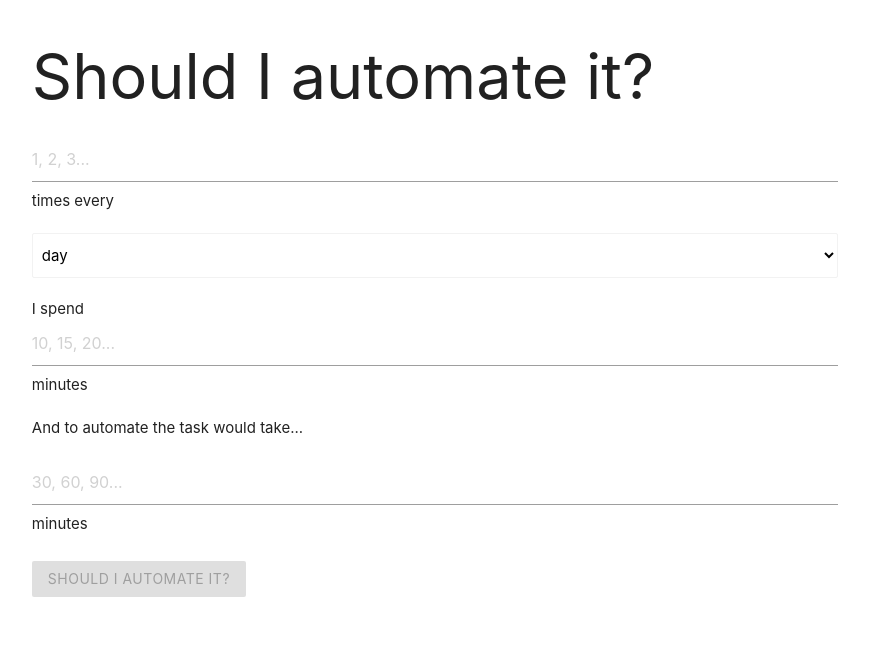
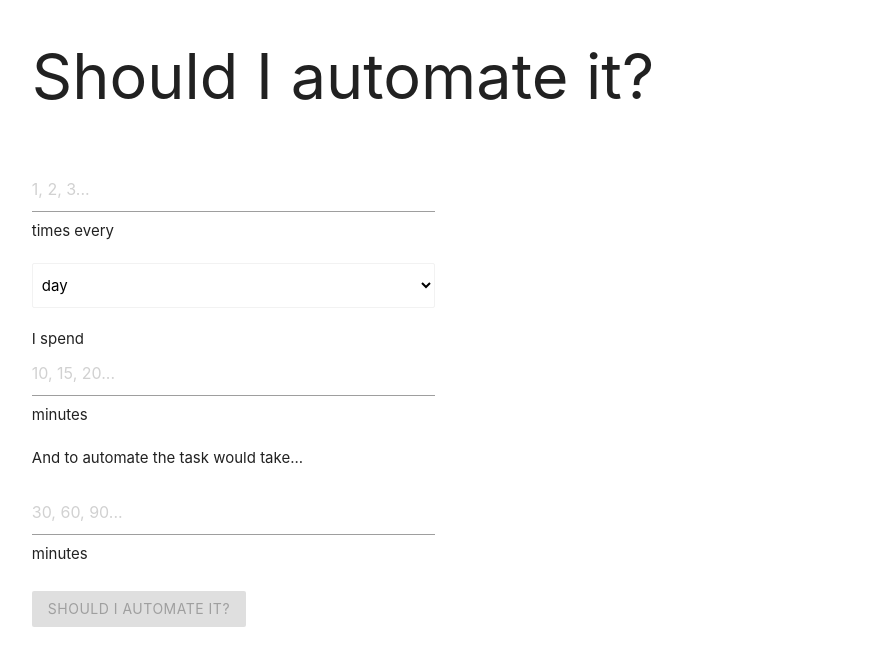
Before and after one commit to aedificatorum/shouldiautomateit, a React (Create React App) app: page / in a window 1280 px wide. Shown: the top 666 px of the page, without its empty margins (141-1010 px from the left). Built offline with nearby package versions, Linux system fonts and the light colour scheme.

Commit message:
stripped table

```diff
--- a/src/App.css
+++ b/src/App.css
@@ -12,9 +12,13 @@ body {
 }
 
 select[type=text] {
-  margin: 20px 0
+  margin: 20px 0;
 }
 
 .form-label {
-  margin: 20px 0
+  margin: 20px 0;
 }
+
+form {
+  margin-top: 30px;
+}
--- a/src/App.js
+++ b/src/App.js
@@ -67,7 +67,7 @@ class App extends Component {
       <div className="container">
         <h1>Should I automate it?</h1>
         <div className="row">
-          <form className="col s12">
+          <form className="col m6 s12">
             <div className="row">
               <input
                 type="number"
--- a/src/CalculationsTable.js
+++ b/src/CalculationsTable.js
@@ -3,7 +3,7 @@ import React from "react";
 const CalculationsTable = ({ table }) => {
   return (
     <div className="row">
-      <table>
+      <table className="striped">
         <thead>
           <tr>
             <th>Month</th>
```
